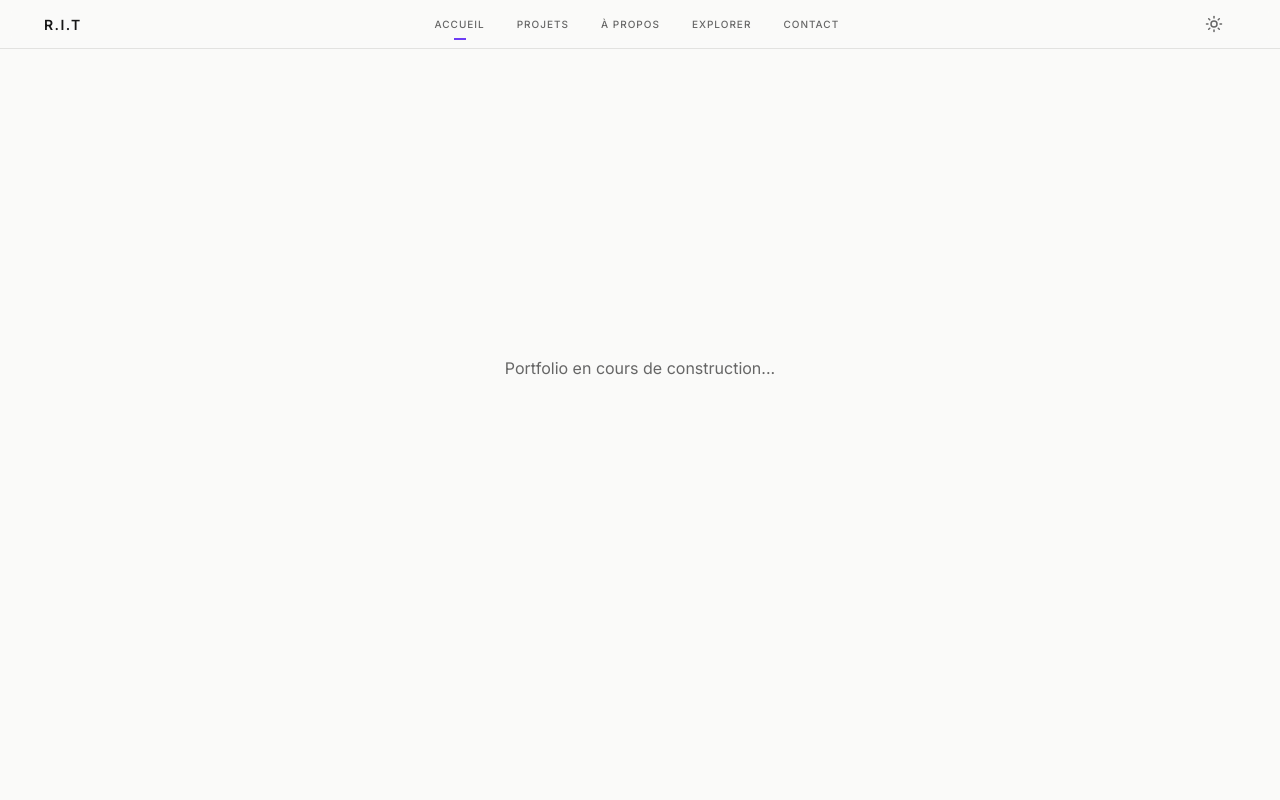
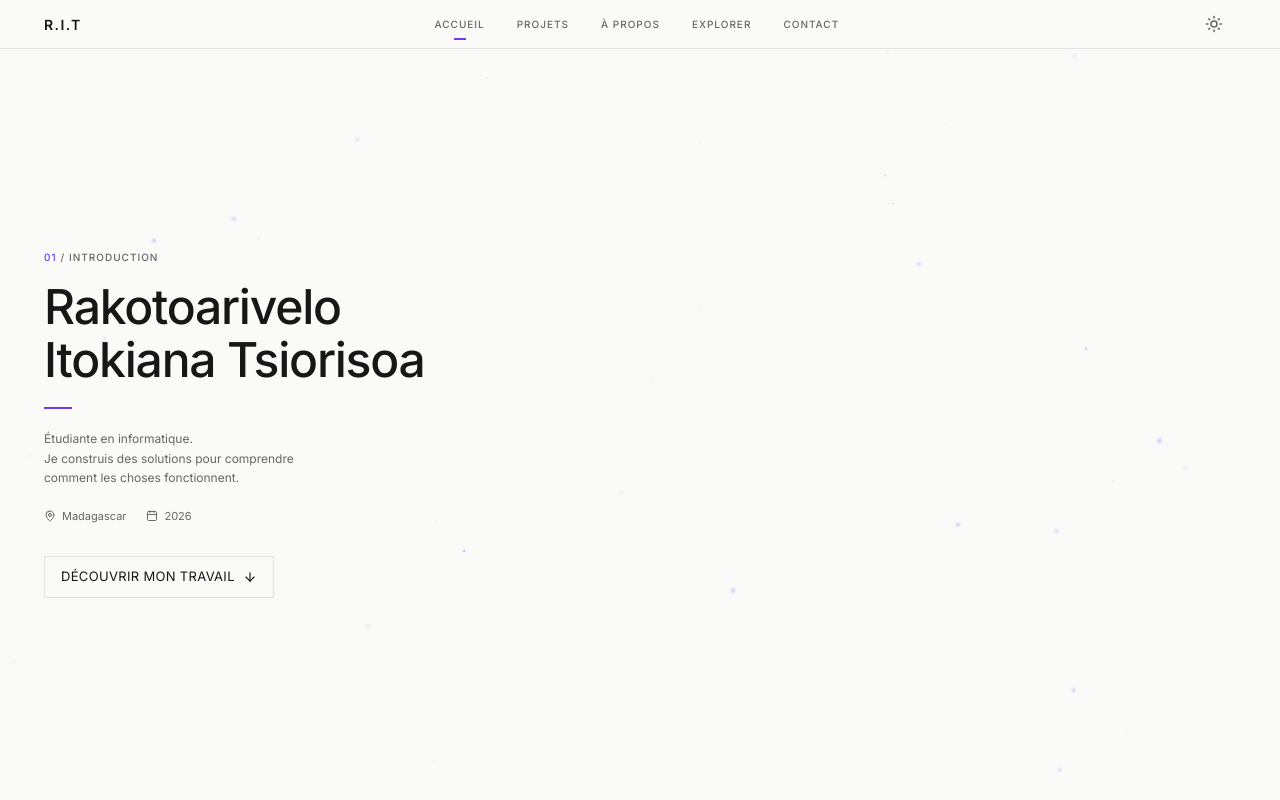
Before and after one commit to ItokianaRAKT/portfolio, a React (Vite) app: page / in a window 1280 px wide. Built offline with nearby package versions, Linux system fonts and the light colour scheme.

Commit message:
feat: integrate Hero in App

```diff
--- a/src/App.tsx
+++ b/src/App.tsx
@@ -1,5 +1,6 @@
 import { ThemeProvider } from './context/ThemeContext'
 import { Navbar } from './components/Navbar'
+import { Hero } from './sections/Hero'
 
 function App() {
   return (
@@ -7,11 +8,7 @@ function App() {
       <div className="min-h-screen bg-background-light text-text-primary-light dark:bg-background-dark dark:text-text-primary-dark">
         <Navbar />
         <main className="pt-12">
-          <section id="home" className="flex min-h-[80vh] items-center justify-center">
-            <p className="text-text-secondary-light dark:text-text-secondary-dark">
-              Portfolio en cours de construction...
-            </p>
-          </section>
+          <Hero />
         </main>
       </div>
     </ThemeProvider>
```
